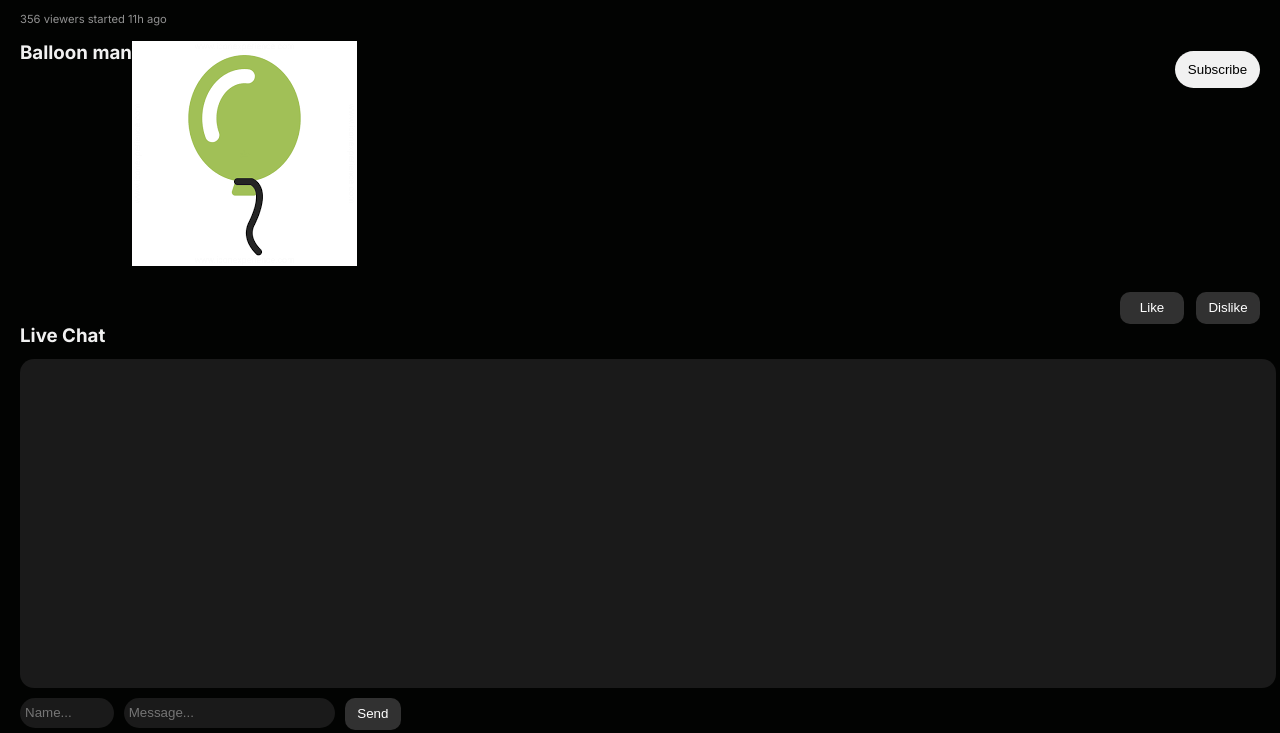
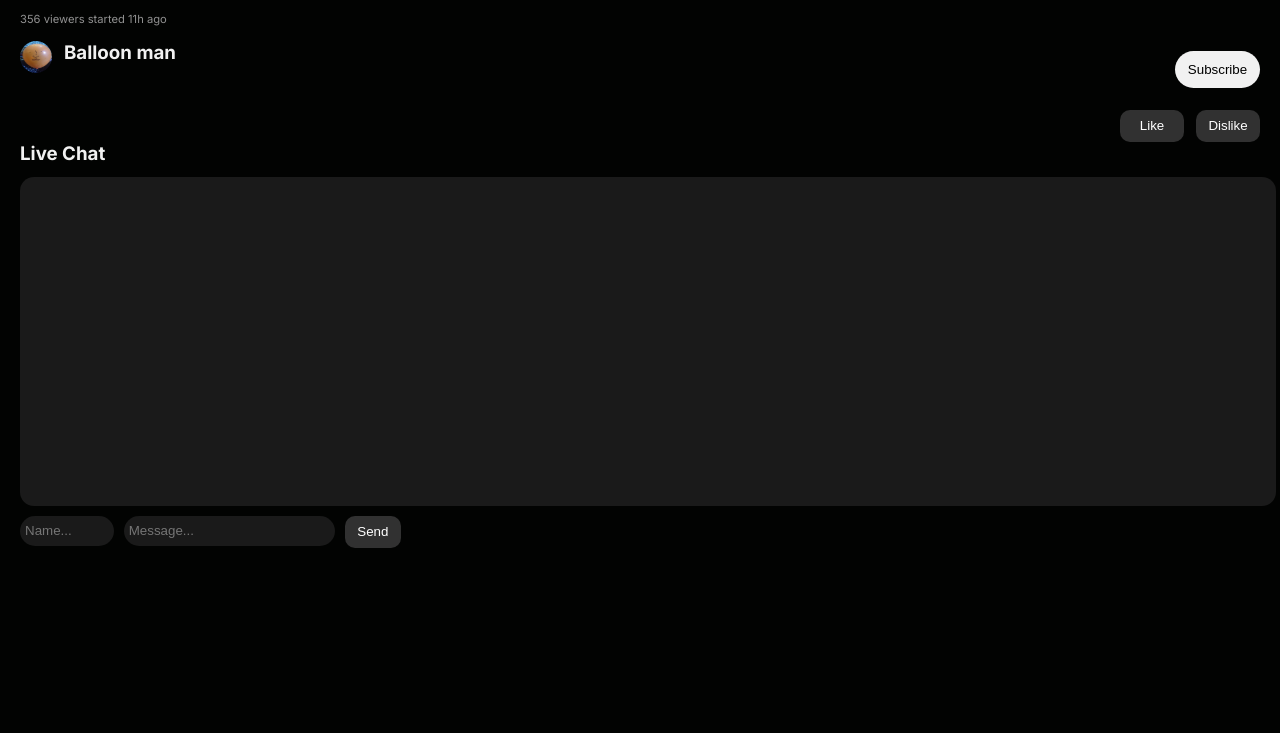
Before and after one commit to ahr9620/chat_sockets-main, a website: page public/index.html in a window 1280 px wide. Shown: the part 256-989 px from the top of the page. After the commit the page ends 812 px from the top, so only its background shows below. Drawn offline with nearby package versions, Linux system fonts and the light colour scheme; some packages are replaced by stand-ins of ours; no server answers.

Commit message:
new css styling with profile pictures and stuff

```diff
--- a/public/index.html
+++ b/public/index.html
@@ -43,7 +43,7 @@
 
     <!-- profile section -->
     <div class="user-name-container">
-      <img src="balloon.png" alt="balloon pfp">
+  <img class="profile-picture" src="balloon_man.jpg" alt="balloon pfp">
         <h3 class="user-name-text">Balloon man</h3>
         <button class="subscribe-button">Subscribe</button>
     </div>
--- a/public/style.css
+++ b/public/style.css
@@ -8,6 +8,7 @@ h3 {
     float: left;
     margin-bottom: 12px;
     margin-top: 0px;
+    vertical-align: center;
 }
 
 /* detail size font not working */
@@ -35,11 +36,15 @@ h4 {
     margin-bottom: 12px 0;
 }
 
-.img {
-    text-align: left;
+.profile-picture {
+    float: left;
+    display: block;
     border-radius: 100px;
     width: 32px;
     height: 32px;
+    margin-right: 12px;
+    margin-left: 12px;
+    vertical-align: center;
 }
 
 
@@ -66,11 +71,13 @@ h4 {
 }
 
 .user-name-text {
-    float: left;
+    float: none; /* override global h3 float */
+    display: inline-block;
+    vertical-align: middle;
     text-align: left;
     font-weight: bold;
     color: #f1f1f1;
-    margin-left: 12px;
+    margin-left: 0;
 
 }
 
@@ -81,6 +88,7 @@ h4 {
     color: black;
     width: 85px;
     height: 37px;
+    vertical-align: center;
 }
 
 .buttons-container {
@@ -90,6 +98,7 @@ h4 {
     flex-direction: row;
     justify-content: right;
     margin-bottom: 0px;
+   vertical-align: center;
 
 
 }
```
Also changed, not shown: public/balloon.png (deleted), public/balloon_man.jpg (added).
